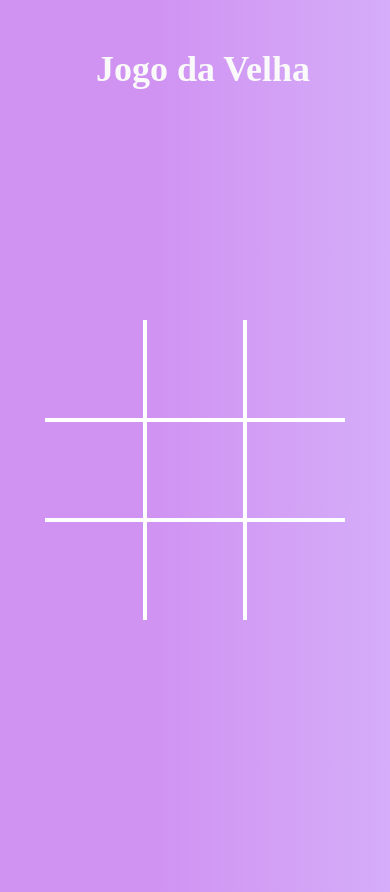
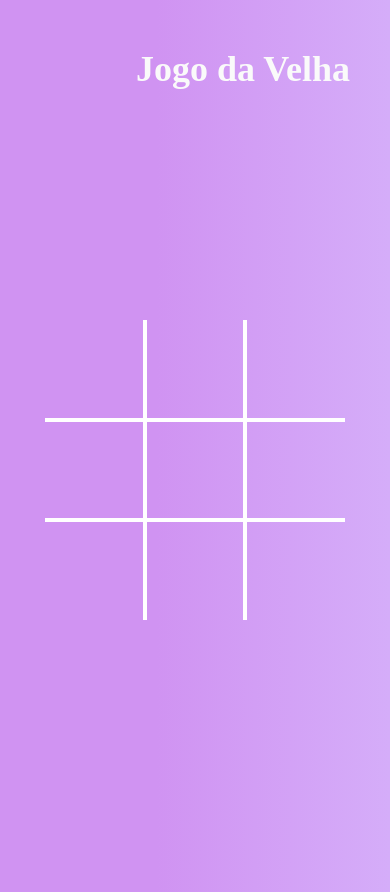
Before and after one commit to Deb-Paulin/Jogo-da-Velha, a plain HTML site: page index.html in a window 390 px wide. Drawn offline with Linux system fonts and the light colour scheme.

Commit message:
Update style.css

```diff
--- a/assets/style.css
+++ b/assets/style.css
@@ -53,7 +53,7 @@ body {
 @media screen and (max-width: 480px) {
     .titulo {
         font-size: 36px;
-        margin-left: 6rem;
+        margin-left: 8.5rem;
     }
 
     .container {
```
